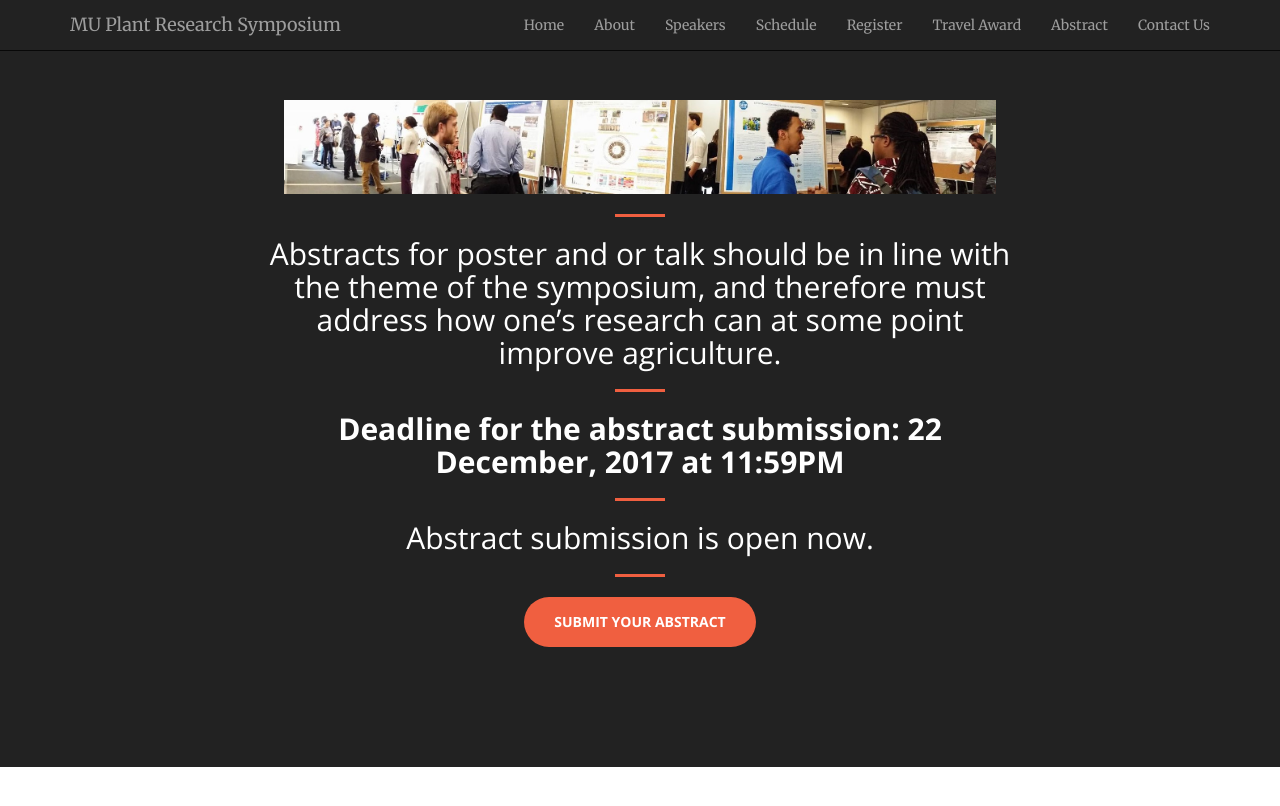
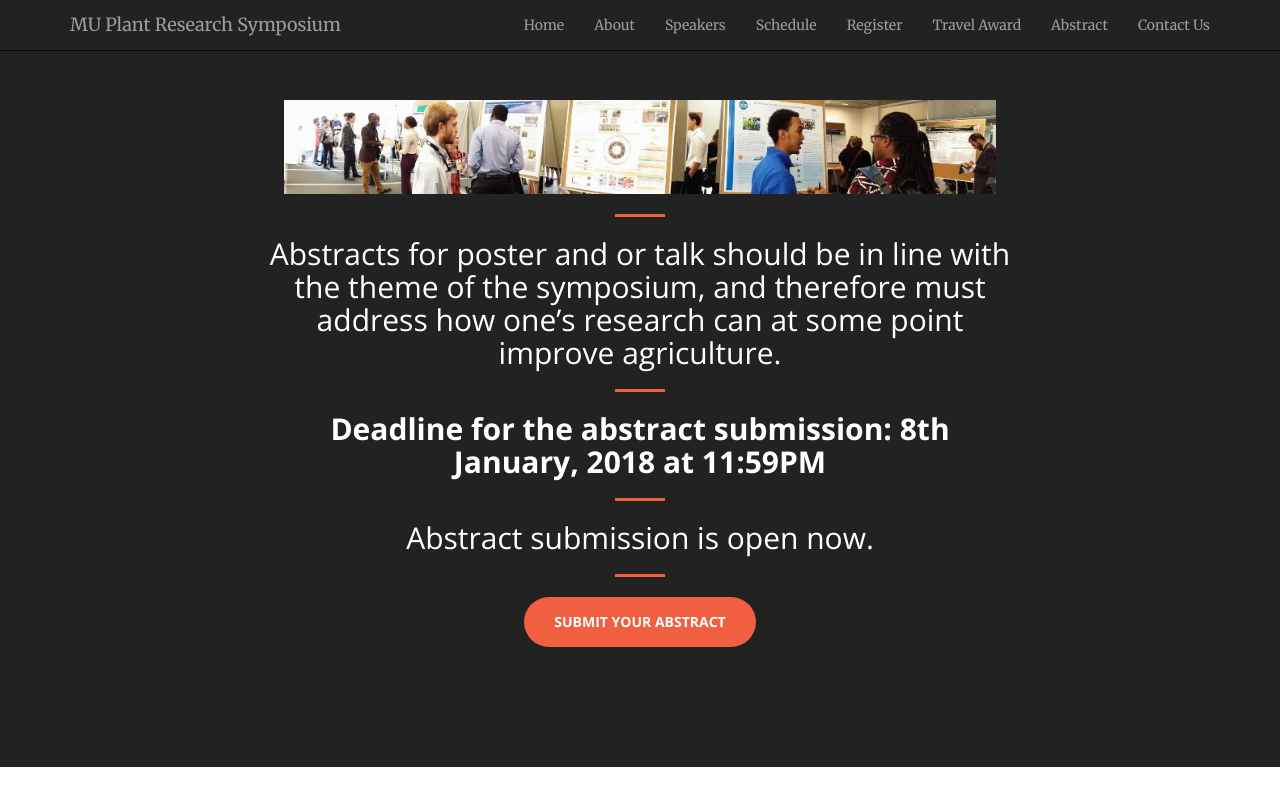
Before and after one commit to mupioneersymposium/mupioneersymposium.github.io, a Jekyll site: the page built from abstract.md, in a window 1280 px wide. Shown: the top 806 px of the page. Built offline with Jekyll 4.4.1, drawn with Linux system fonts in a browser that asks for light colours.

Commit message:
Update abstract.md
abstract date

```diff
--- a/abstract.md
+++ b/abstract.md
@@ -8,7 +8,7 @@ layout: regular
 <hr style="clear: both;" />
 ## Abstracts for poster and or talk should be in line with the theme of the symposium, and therefore must address how one's research can at some point improve agriculture.
 <hr style="clear: both;" />
-## **Deadline for the abstract submission: 22 December, 2017 at 11:59PM**
+## **Deadline for the abstract submission: 8th January, 2018 at 11:59PM**
 <hr style="clear: both;" />
 ## Abstract submission is open now.
 <hr style="clear: both;" />
```
